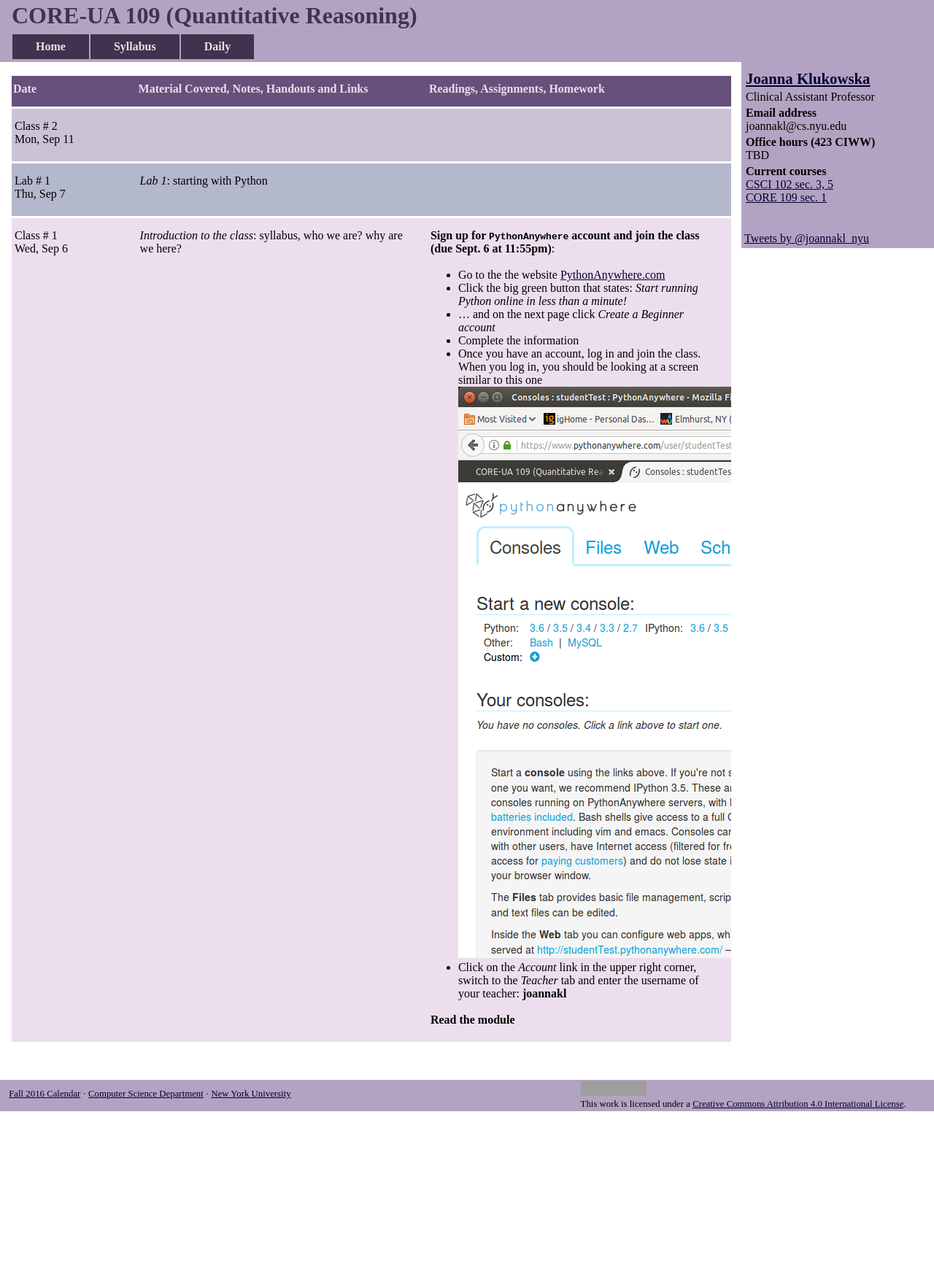
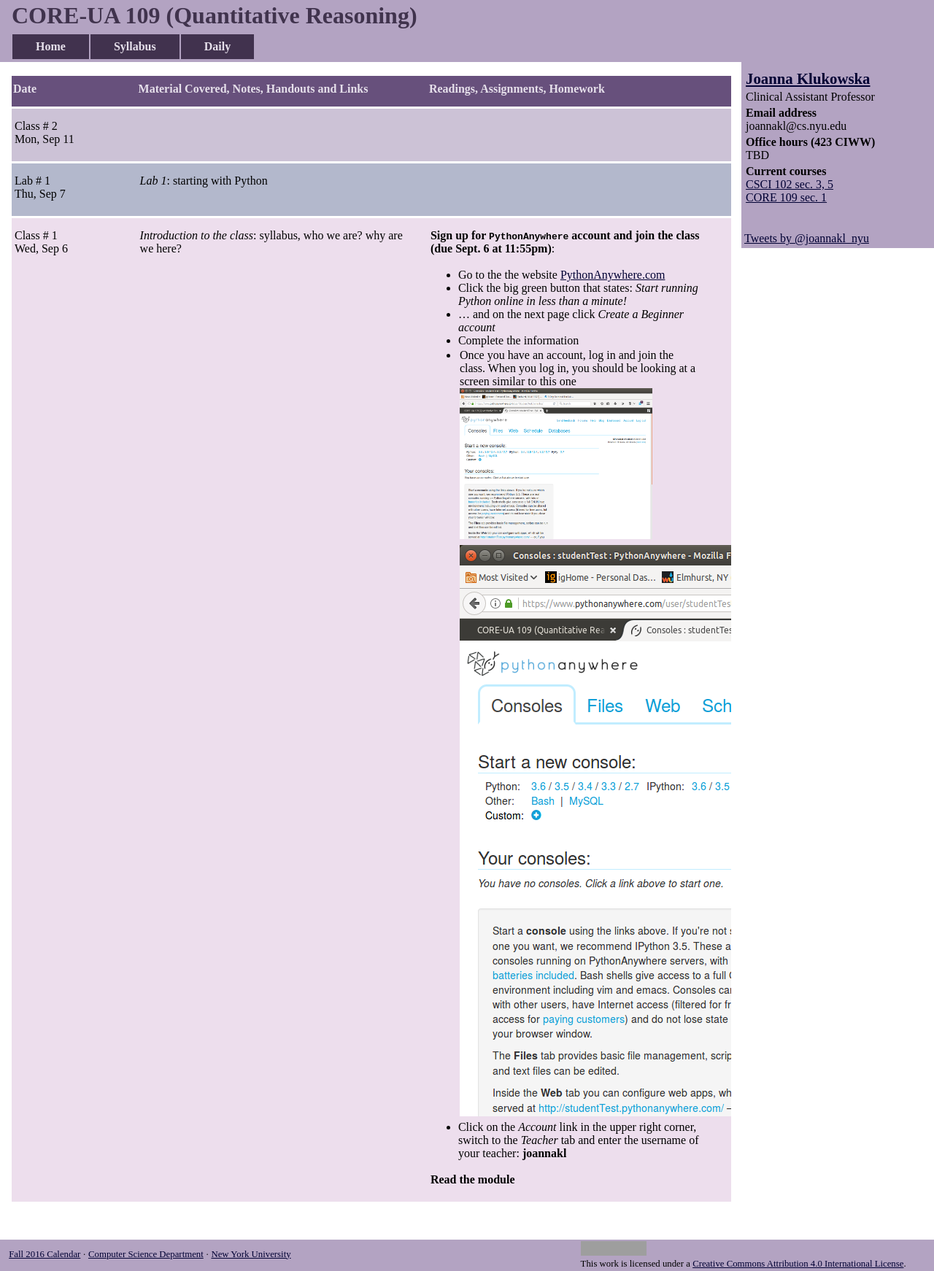
Before and after one commit to joannakl/core109_f17, a Jekyll site: the page built from daily.html, in a window 1280 px wide. Shown: the whole page at 73% size. Built offline with Jekyll 4.4.1, drawn with Linux system fonts in a browser that asks for light colours; comment, search, counter and statistics services are not loaded; before the commit the page ends 1523 px from its top, so only the background shows below that; grey boxes are pictures that could not be loaded.

Commit message:
first recitation homework

```diff
--- a/_includes/daily/01.markdown
+++ b/_includes/daily/01.markdown
@@ -36,6 +36,8 @@
 * Complete the information
 * Once you have an account, log in and join the class. When you log in, you should be looking
 at a screen similar to this one
+    <img src="/resources/images/pythonAnywhere_dashboard.png" alt="Drawing" style="width: 80%;"/>
+
     ![PythonAnywhere.com Dashboard](resources/images/pythonAnywhere_dashboard.png)
 * Click on the *Account* link in the upper right corner, switch to the *Teacher* tab and
 enter the username of your teacher: **joannakl**
```
